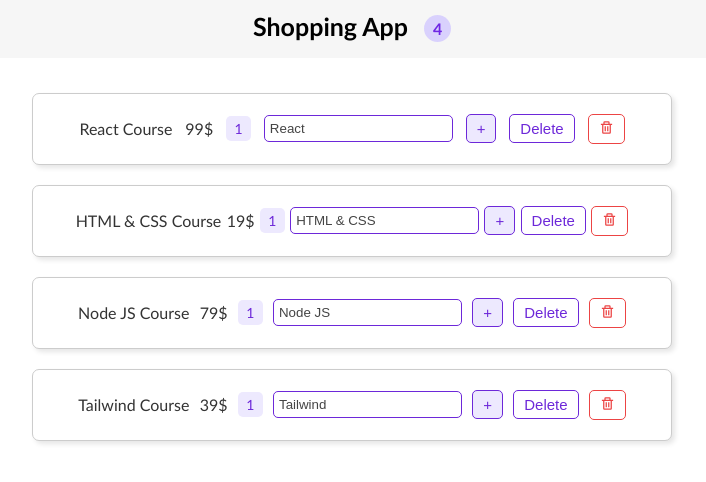
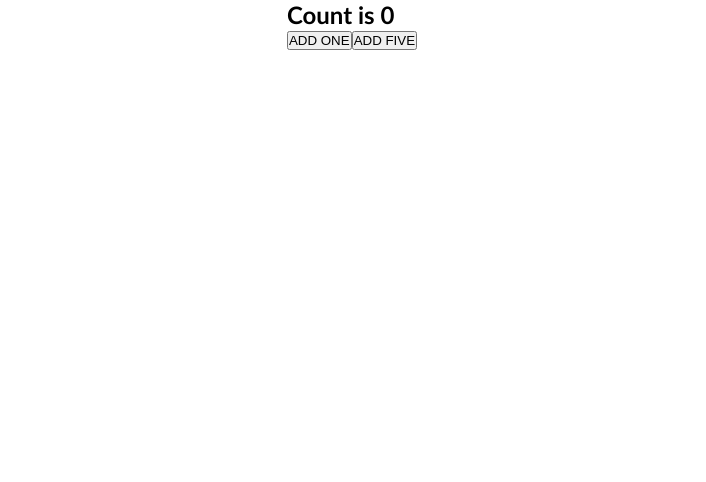
Before and after one commit to Am1rreza/Mini-Shopping-React-App, a React (Create React App) app: page / in a window 1280 px wide. Shown: the top 482 px of the page, without its empty margins (288-994 px from the left). Built offline with nearby package versions, Linux system fonts and the light colour scheme.

Commit message:
context example added

```diff
--- a/src/App.js
+++ b/src/App.js
@@ -3,6 +3,8 @@
 import ProductList from "./components/ProductList/ProductList";
 import Navbar from "./components/Navbar/Navbar";
 import Wrapper from "./components/HOC/Wrapper";
+import CounterOne from "./components/Context/CounterOne";
+import CounterProvider from "./components/Context/CounterProvider";
 
 class App extends Component {
   state = {
@@ -66,7 +68,7 @@
   render() {
     return (
       <>
-        <Navbar
+        {/* <Navbar
           totalItems={this.state.products.filter((p) => p.quantity > 0).length}
         />
         <ProductList
@@ -75,7 +77,10 @@
           onChange={this.changeHandler}
           onIncrement={this.incrementHandler}
           onDecrement={this.decrementHandler}
-        />
+        /> */}
+        <CounterProvider>
+          <CounterOne/>
+        </CounterProvider>
       </>
     );
   }
--- /dev/null
+++ b/src/components/Context/CounterOne.jsx
@@ -0,0 +1,16 @@
+import { useCount, useCountActions } from "./CounterProvider";
+
+const CounterOne = () => {
+  const count = useCount();
+  const { addOne, addFive } = useCountActions();
+
+  return (
+    <div>
+      <h2>Count is {count}</h2>
+      <button onClick={addOne}>ADD ONE</button>
+      <button onClick={addFive}>ADD FIVE</button>
+    </div>
+  );
+};
+
+export default CounterOne;
--- /dev/null
+++ b/src/components/Context/CounterProvider.jsx
@@ -0,0 +1,35 @@
+import react, { useContext, useState } from "react";
+
+// Create context
+const CounterContext = react.createContext(); // staet
+const CounterContextDispatcher = react.createContext(); // setState
+
+const CounterProvider = ({ children }) => {
+  const [count, setCount] = useState(0);
+
+  return (
+    <CounterContext.Provider value={count}>
+      <CounterContextDispatcher.Provider value={setCount}>
+        {children}
+      </CounterContextDispatcher.Provider>
+    </CounterContext.Provider>
+  );
+};
+
+export default CounterProvider;
+
+export const useCount = () => useContext(CounterContext);
+
+export const useCountActions = () => {
+  const setCount = useContext(CounterContextDispatcher);
+  // actions
+  const addOne = () => {
+    setCount((prevCount) => prevCount + 1);
+  };
+
+  const addFive = () => {
+    setCount((prevCount) => prevCount + 5);
+  };
+
+  return { addOne, addFive };
+};
```
